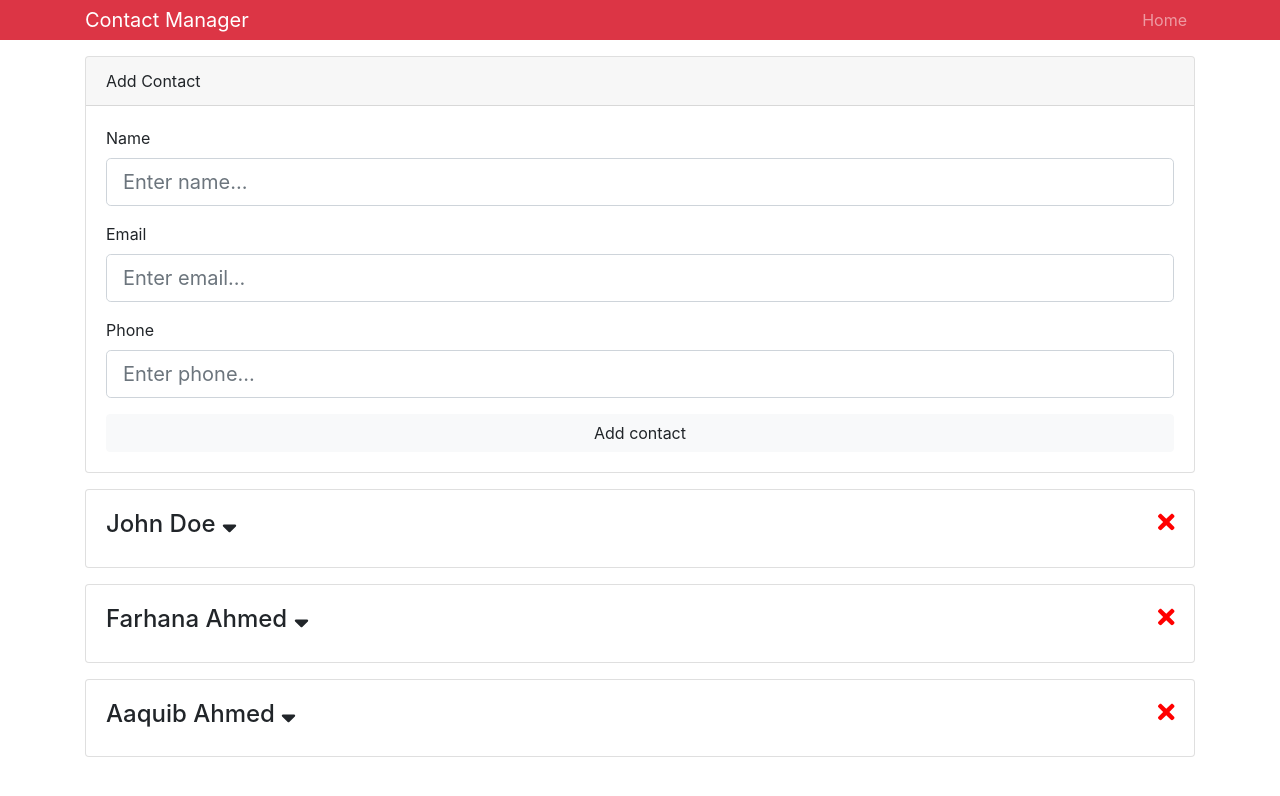
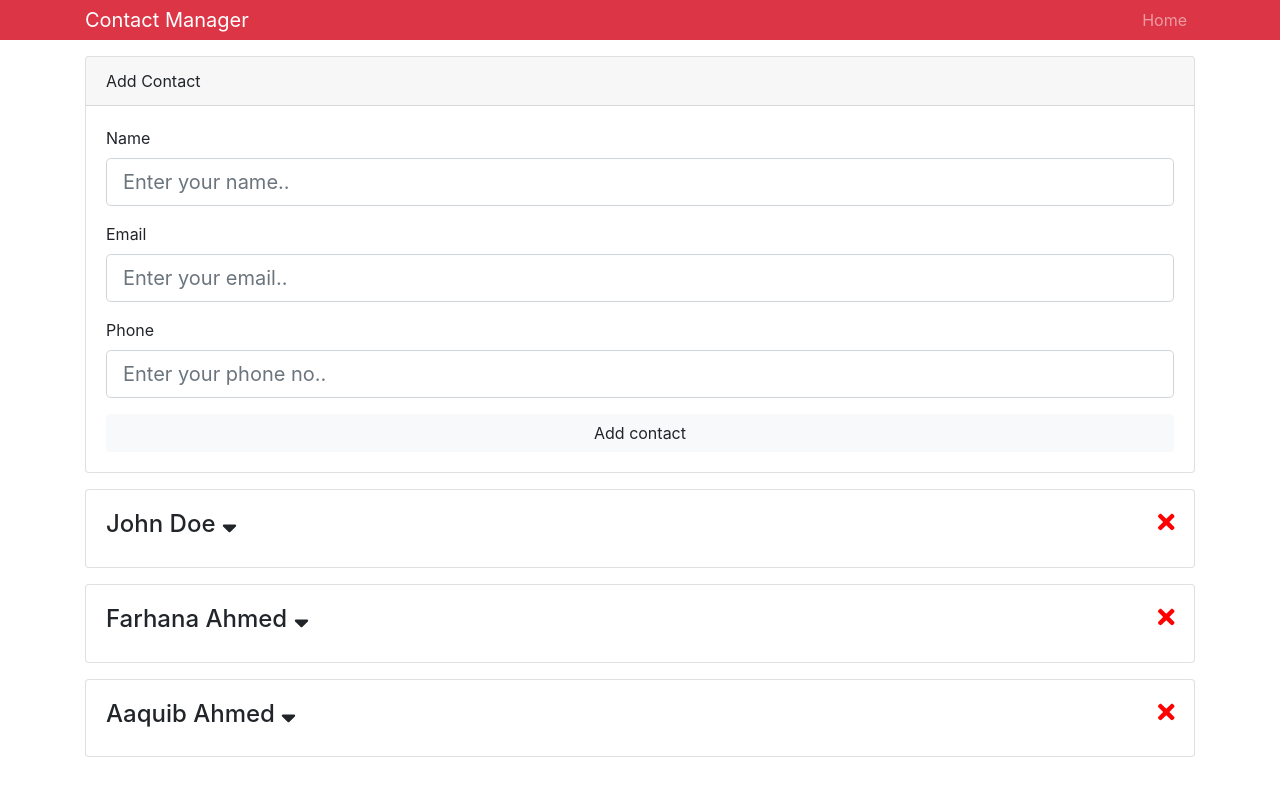
Before and after one commit to killcodeX/Contact-Manager, a React (Create React App) app in the folder contact-manager/: page / in a window 1280 px wide. Shown: the top 796 px of the page. Built offline with nearby package versions, Linux system fonts and the light colour scheme.

Commit message:
added inputgroup component

```diff
--- /dev/null
+++ b/contact-manager/src/components/layout/textInputGroup.js
@@ -0,0 +1,33 @@
+import React from 'react';
+import PropTypes from 'prop-types';
+
+function TextInputGroup({
+    label,
+    name,
+    value,
+    placeholder,
+    type,
+    onChange
+}) {
+    return (
+        <div className='form-group'>
+            <label htmlFor={name}>{label}</label>
+            <input type={type}  name={name} className='form-control form-control-lg' placeholder={placeholder} value={value} onChange={onChange}/>
+        </div>
+    )
+}
+
+TextInputGroup.prototype ={
+    label: PropTypes.string.isRequired,
+    name: PropTypes.string.isRequired,
+    placeholder: PropTypes.string.isRequired,
+    value: PropTypes.string.isRequired,
+    type: PropTypes.string.isRequired,
+    onChange: PropTypes.func.isRequired
+}
+
+TextInputGroup.defaultProps = {
+    type: 'text'
+}
+
+export default TextInputGroup;
--- a/contact-manager/src/contacts/addContact.js
+++ b/contact-manager/src/contacts/addContact.js
@@ -1,5 +1,6 @@
 import React, { Component } from 'react';
 import { Consumer } from '../context';
+import TextInputGroup from '../components/layout/textInputGroup';
 import {v1 as uuid} from 'uuid';
 
 class AddContact extends Component {
@@ -47,18 +48,9 @@ class AddContact extends Component {
                             <div className='card-header'>Add Contact</div>
                             <div className='card-body'>
                                 <form onSubmit={this.Submit.bind(this, dispatch)}>
-                                    <div className='form-group'>
-                                        <label htmlFor='name'>Name</label>
-                                        <input type='text'  name='name' className='form-control form-control-lg' placeholder='Enter name...' value={name} onChange={this.stateChange}/>
-                                    </div>
-                                    <div className='form-group'>
-                                        <label htmlFor='email'>Email</label>
-                                        <input type='email'  name='email' className='form-control form-control-lg' placeholder='Enter email...' value={email} onChange={this.stateChange}/>
-                                    </div>
-                                    <div className='form-group'>
-                                        <label htmlFor='phone'>Phone</label>
-                                        <input type='text'  name='phone' className='form-control form-control-lg' placeholder='Enter phone...' value={phone} onChange={this.stateChange}/>
-                                    </div>
+                                    <TextInputGroup label='Name' name='name' placeholder='Enter your name..' value={name} onChange={this.stateChange}/>
+                                    <TextInputGroup label='Email' name='email' type='email' placeholder='Enter your email..' value={email} onChange={this.stateChange}/>
+                                    <TextInputGroup label='Phone' name='phone' placeholder='Enter your phone no..' value={phone} onChange={this.stateChange}/>
                                     <input type='submit' value='Add contact' className='btn btn-block btn-light' />
                                 </form>
                             </div>
```
